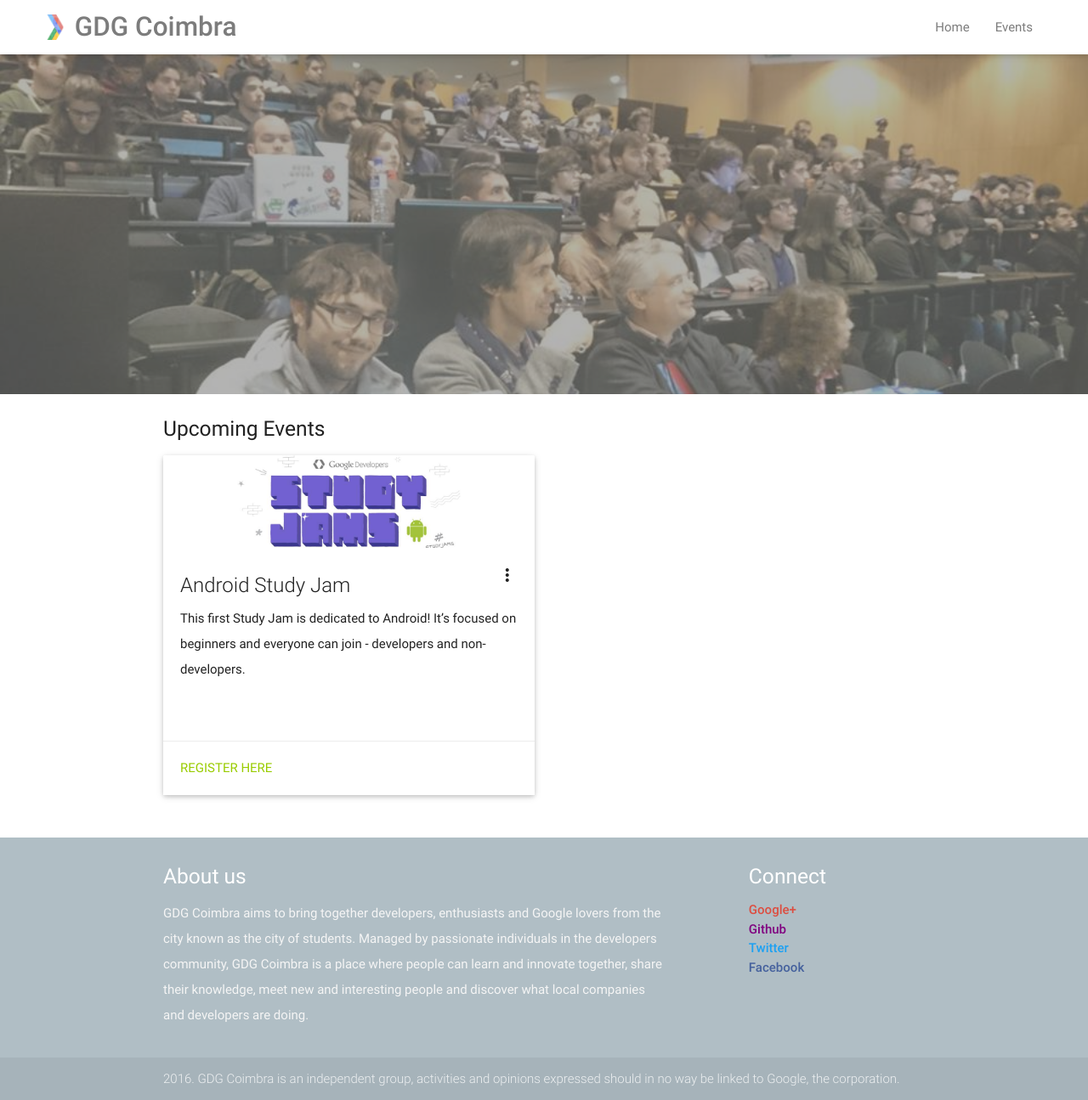
After one commit to GDGCoimbra/gdgcoimbra.github.io, a PHP site: page /events.html in a window 1280 px wide. The commit adds this page. Shown: the whole page at 85% size. Run offline with PHP 8.4, Linux system fonts and the light colour scheme; some libraries are stand-ins or nearby versions.

Commit message:
add events page; bug fix;

```diff
--- a/css/style.css
+++ b/css/style.css
@@ -20,7 +20,7 @@
 }
 
 .parallax-container {
-  min-height: 380px;
+  min-height: 400px;
   line-height: 0;
   height: auto;
   color: rgba(255,255,255,.9);
@@ -55,3 +55,17 @@
 footer.page-footer {
   margin: 0;
 }
+
+.overlay {
+  background: grey;
+  position: absolute;
+  top: 0;
+  left: 0;
+  width: 100%;
+  height: 100%;
+  opacity: .6;
+}
+#map {
+  width: 100%;
+  height: 400px;
+}
--- /dev/null
+++ b/events.html
@@ -0,0 +1,118 @@
+<!DOCTYPE html>
+<html lang="en">
+<head>
+  <meta http-equiv="Content-Type" content="text/html; charset=UTF-8"/>
+  <meta name="viewport" content="width=device-width, initial-scale=1, maximum-scale=1.0, user-scalable=no"/>
+  <title>GDG Coimbra</title>
+  <link rel="icon" type="image/png" href="favicon.ico"/>
+
+  <!-- CSS  -->
+  <link href="https://fonts.googleapis.com/icon?family=Material+Icons" rel="stylesheet">
+  <link href="css/materialize.css" type="text/css" rel="stylesheet" media="screen,projection"/>
+  <link href="css/style.css" type="text/css" rel="stylesheet" media="screen,projection"/>
+
+</head>
+<body>
+
+  <div id="navbar" class="navbar-fixed">
+    <nav class="white" style="opacity: .7;">
+      <div class="nav-wrapper" style="padding-left:50px; padding-right:50px;">
+        <a href="index.html" class="brand-logo">
+          <img width="30px;" style="vertical-align: -8%" src="img/logo.png">
+          <strong>GDG Coimbra</strong>
+        </a>
+        <ul class="right hide-on-med-and-down">
+          <li><a href="index.html">Home</a></li>
+          <li><a href="events.html">Events</a></li>
+        </ul>
+
+        <ul id="nav-mobile" class="side-nav">
+          <li><a href="index.html">Home</a></li>
+          <li><a href="events.html">Events</a></li>
+        </ul>
+        <a href="#" data-activates="nav-mobile" class="button-collapse"><i class="material-icons">menu</i></a>
+      </div>
+    </nav>
+  </div>
+
+   <div id="index-banner" class="parallax-container">
+    <div class="parallax">
+      <img src="img/summit.jpg">
+      <div class="overlay"></div>
+    </div>
+  </div>
+
+  <div class="container">
+    <div class="section">
+    	<h5>Upcoming Events</h5>
+      <div class="row">
+
+        <div class="col s6">
+          <div class="card medium">
+            <div class="card-image waves-effect waves-block waves-light">
+              <img class="activator" src="img/studyJam.jpg">
+            </div>
+            <div class="card-content">
+              <span class="card-title activator grey-text text-darken-4">Android Study Jam<i class="material-icons right">more_vert</i>
+              </span>
+
+	      	  <p>This first Study Jam is dedicated to Android! It’s focused on beginners and everyone can join - developers and non-developers.</p>
+	    	</div>
+            <div class="card-reveal">
+	      	  <span class="card-title grey-text text-darken-4">Event<i class="material-icons right">close</i></span>
+	          <p>
+	          	<strong>When:</strong> April 30th<br>
+	          	<strong>What will you learn:</strong>
+	          	<ul>
+	          		<li>Lesson 1: Building layouts</li>
+					<li>Lesson 2: Making an App Interactive</li>
+					<li>Lesson 3: Android Framework and Control Flow</li>
+	          	</ul>
+
+	          	<strong>Grab your pc and lets go!</strong>
+	          </p>
+	    	</div>
+			<div class="card-action">
+               <a style="color:#99CC00;" href="https://attending.io/events/android-study-jam-coimbra">Register Here</a>
+            </div>
+          </div>
+        </div>
+
+      </div>
+    </div>
+  </div>
+
+  <footer class="page-footer blue-grey lighten-3">
+    <div class="container">
+      <div class="row">
+        <div class="col l8 s12">
+          <h5 class="white-text">About us</h5>
+          <p class="grey-text text-lighten-4">GDG Coimbra aims to bring together developers, enthusiasts and Google lovers from the city known as the city of students. Managed by passionate individuals in the developers community, GDG Coimbra is a place where people can learn and innovate together, share their knowledge, meet new and interesting people and discover what local companies and developers are doing.</p>
+
+        </div>
+
+        <div class="col l3 offset-l1 s12">
+          <h5 class="white-text">Connect</h5>
+          <ul>
+            <li><a style="color:#DC4E41; cursor:pointer;" onclick="window.open('https://plus.google.com/+GDGCoimbra');"><strong>Google+</strong></a></li>
+            <li><a style="color:#800080; cursor:pointer;" onclick="window.open('https://github.com/GDGCoimbra');"><strong>Github</strong></a></li>
+            <li><a style="color:#1DA1F2; cursor:pointer;" onclick="window.open('https://twitter.com/GDGCoimbra');"><strong>Twitter</strong></a></li>
+            <li><a style="color:#45619D; cursor:pointer;" onclick="window.open('https://www.facebook.com/GDGCoimbra/?fref=ts');"><strong>Facebook</strong></a></li>
+          </ul>
+        </div>
+      </div>
+    </div>
+    <div class="footer-copyright">
+      <div class="container">
+      2016. GDG Coimbra is an independent group, activities and opinions expressed should in no way be linked to Google, the corporation.
+      </div>
+    </div>
+  </footer>
+
+
+  <!--  Scripts-->
+  <script src="https://code.jquery.com/jquery-2.1.1.min.js"></script>
+  <script src="js/materialize.js"></script>
+  <script src="js/init.js"></script>
+  </body>
+</html>
```
Also changed, not shown: index.html (+72 -20 lines), img/studyJam.jpg (added), img/summit.jpg (added).
